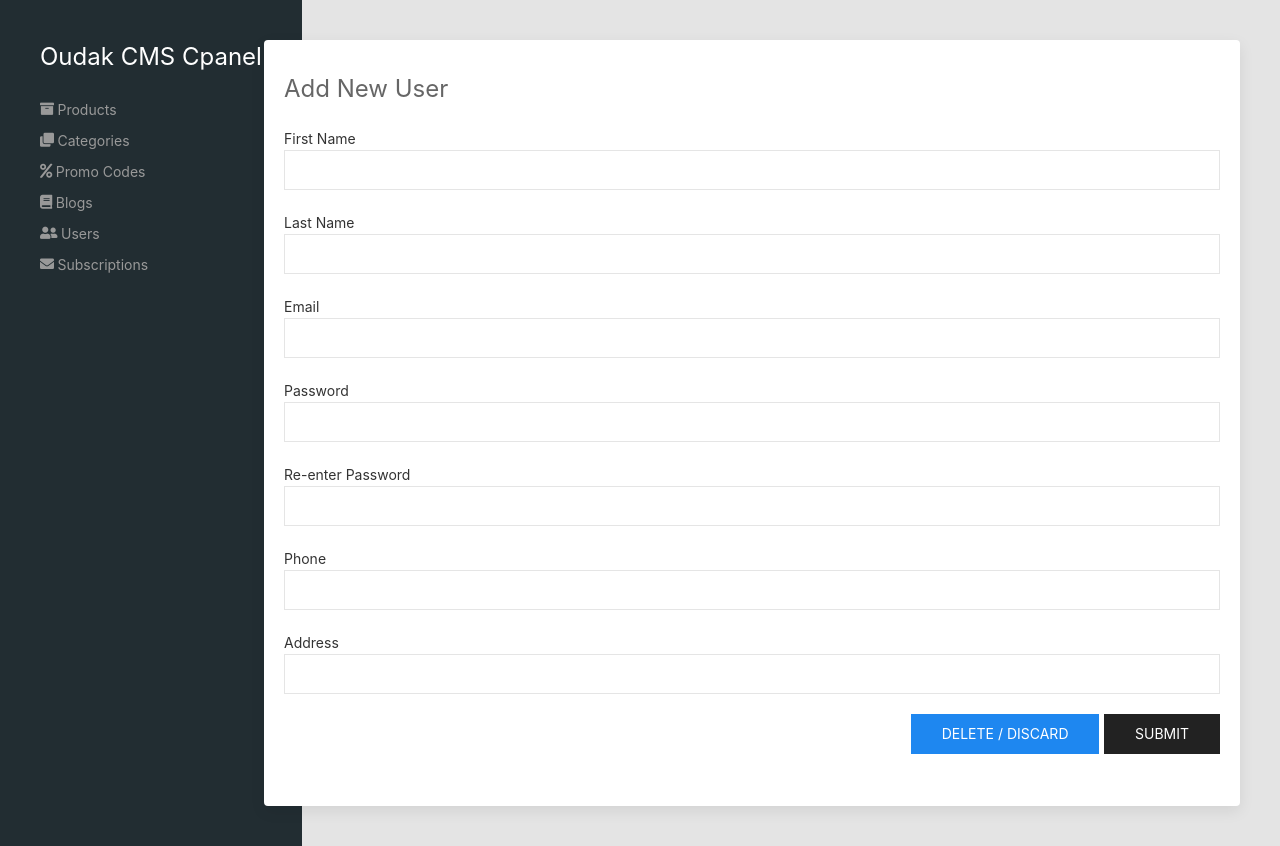
After one commit to BolaNaguib/Oudak, a PHP site: page /cp/addnewuser.php in a window 1280 px wide. The commit adds this page. Run offline with PHP 8.4, Linux system fonts and the light colour scheme; some libraries are stand-ins or nearby versions; some web fonts are replaced.

Commit message:
[ added cpanel items ]

```diff
--- /dev/null
+++ b/cp/addnewuser.php
@@ -0,0 +1,56 @@
+<?php include'header.php'; ?>
+<div class="uk-card uk-card-default card">
+  <h3> Add New User </h3>
+  <form class="" action="index.html" method="post">
+    <div class="uk-margin">
+      <label class="uk-form-label" for="form-stacked-text">First Name</label>
+      <div class="uk-form-controls">
+        <input class="uk-input" type="text" placeholder="">
+      </div>
+    </div><!-- END uk-margin -->
+    <div class="uk-margin">
+      <label class="uk-form-label" for="form-stacked-text">Last Name</label>
+      <div class="uk-form-controls">
+        <input class="uk-input" type="text" placeholder="">
+      </div>
+    </div><!-- END uk-margin -->
+    <div class="uk-margin">
+      <label class="uk-form-label" for="form-stacked-text">Email</label>
+      <div class="uk-form-controls">
+        <input class="uk-input" type="text" placeholder="">
+      </div>
+    </div><!-- END uk-margin -->
+    <div class="uk-margin">
+      <label class="uk-form-label" for="form-stacked-text">Password</label>
+      <div class="uk-form-controls">
+        <input class="uk-input" type="text" placeholder="">
+      </div>
+    </div><!-- END uk-margin -->
+    <div class="uk-margin">
+      <label class="uk-form-label" for="form-stacked-text">Re-enter Password</label>
+      <div class="uk-form-controls">
+        <input class="uk-input" type="text" placeholder="">
+      </div>
+    </div><!-- END uk-margin -->
+    <div class="uk-margin">
+      <label class="uk-form-label" for="form-stacked-text">Phone</label>
+      <div class="uk-form-controls">
+        <input class="uk-input" type="text" placeholder="">
+      </div>
+    </div><!-- END uk-margin -->
+    <div class="uk-margin">
+      <label class="uk-form-label" for="form-stacked-text">Address</label>
+      <div class="uk-form-controls">
+        <input class="uk-input" type="text" placeholder="">
+      </div>
+    </div><!-- END uk-margin -->
+
+
+    <div class="uk-margin uk-text-right" >
+      <button  class="uk-button uk-button-primary">Delete / Discard</button>
+      <button type="submit" class="uk-button uk-button-secondary">Submit</button>
+
+    </div>
+  </form>
+</div>
+<?php include'footer.php'; ?>
--- a/cp/dashbored.php
+++ b/cp/dashbored.php
@@ -39,5 +39,12 @@
                <li><a href="addnewuser.php">Add New User</a></li>
            </ul>
        </li>
+
+              <li class="uk-parent">
+                  <a href="#"><i class="fas fa-envelope"></i> Subscriptions</a>
+                  <ul class="uk-nav-sub">
+                      <li><a href="subscriptionlist.php">Subscription List</a></li>
+                  </ul>
+              </li>
    </ul>
 </div>
--- a/cp/productlist.php
+++ b/cp/productlist.php
@@ -1,5 +1,6 @@
 <?php include'header.php' ?>
 <div class="uk-card uk-card-default card">
+  <h3> Product List</h3>
   <div class="uk-overflow-auto">
     <table class="uk-table uk-table-small uk-table-divider uk-table-striped">
       <thead>
--- a/cp/style.css
+++ b/cp/style.css
@@ -77,3 +77,7 @@ h1, h2, h3, h4, h5, h6, p, span, b {
   transition: 300ms;
   margin-right: 10px;
 }
+
+.productsbyuser{
+
+}
```
Also changed, not shown: cp/subscriptionlist.php (added, +42 -0 lines), cp/userslist.php (added, +54 -0 lines).
